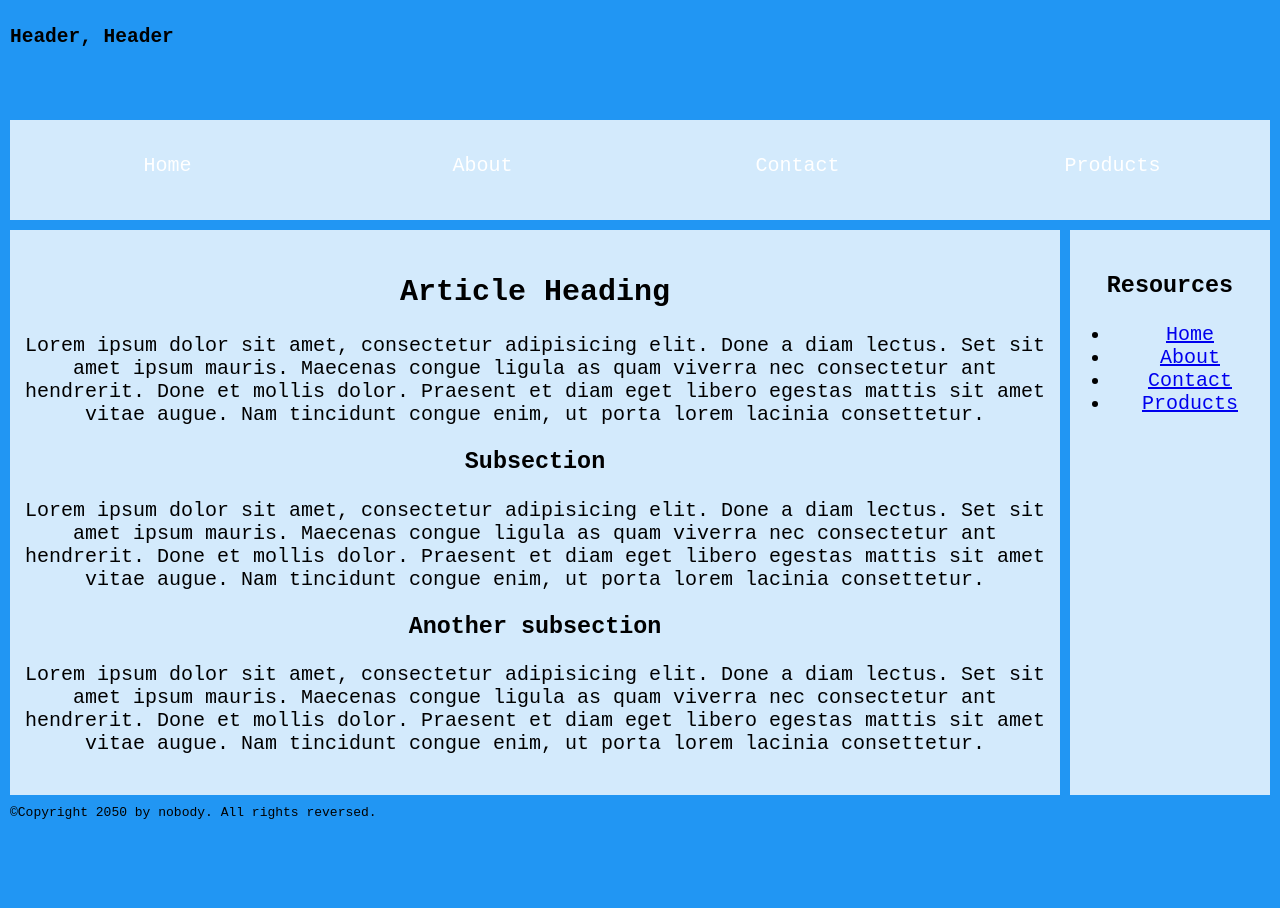
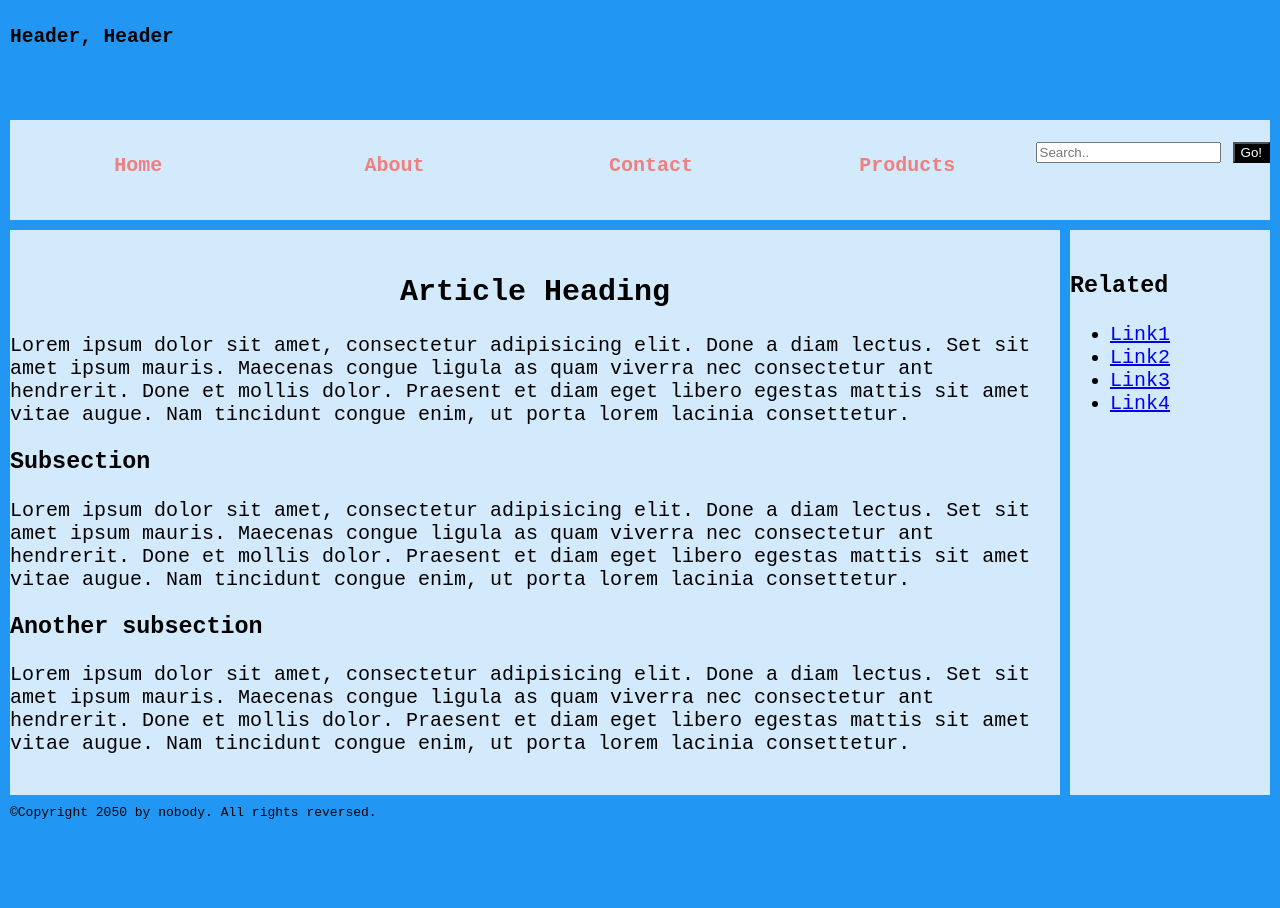
Before and after one commit to yaqiX/homeworkPerScholas, a plain HTML site: page Grid/index.html in a window 1280 px wide. Drawn offline with Linux system fonts and the light colour scheme.

Commit message:
updated template

```diff
--- a/Grid/index.html
+++ b/Grid/index.html
@@ -5,7 +5,7 @@
     <meta charset="UTF-8">
     <meta name="viewport" content="width=device-width, initial-scale=1.0">
     <link rel="stylesheet" href="styles.css">
-    <title>Nick's Beef Jerky business</title>
+    <title>Grid Practice</title>
 </head>
 
 <body>
@@ -21,6 +21,10 @@
                     <li><a href="#">About</a></li>
                     <li><a href="#">Contact</a></li>
                     <li><a href="#">Products</a></li>
+                    <div>
+                        <input type="text" placeholder="Search..">
+                        <button>Go!</button>
+                    </div>
                 </ul>
             </nav>
             <div>
@@ -43,12 +47,12 @@
         </div>
         <div class="resourse">
             <!--link,flex-->
-            <h3>Resources</h3>
+            <h3>Related</h3>
             <ul>
-                <li><a href="#">Home</a></li>
-                <li><a href="#">About</a></li>
-                <li><a href="#">Contact</a></li>
-                <li><a href="#">Products</a></li>
+                <li><a href="#">Link1</a></li>
+                <li><a href="#">Link2</a></li>
+                <li><a href="#">Link3</a></li>
+                <li><a href="#">Link4</a></li>
             </ul>
         </div>
         <footer>
--- a/Grid/styles.css
+++ b/Grid/styles.css
@@ -4,8 +4,8 @@ body {
     font-family: Monospace;
 }
 
-header {
-    color: black;
+h2 {
+    text-align: center;
 }
 
 h3 {
@@ -35,19 +35,13 @@ footer { grid-area: footer; }
 
 .grid-container > div {
     background-color: rgba(255, 255, 255, 0.8);
-    text-align: center;
     padding: 20px 0;
     font-size: 20px;
 }
 
-
-
 .nav {
-    background-color: red;
     text-align: center;
     overflow: hidden;
-    color: white;
-    font-weight: bold;
 }
 
 .navigation ul {
@@ -64,13 +58,19 @@ footer { grid-area: footer; }
 
 .navigation a {
     display: block;
-    color: white;
+    color: lightcoral;
     text-align: center;
     padding: 14px 0;
     text-decoration: none;
+    font-weight: bold;
 }
 
 .navigation a:hover {
     background-color: wheat;
     color: black;
 }
+
+.navigation button {
+    background-color: black;
+    color: white;
+}
```
